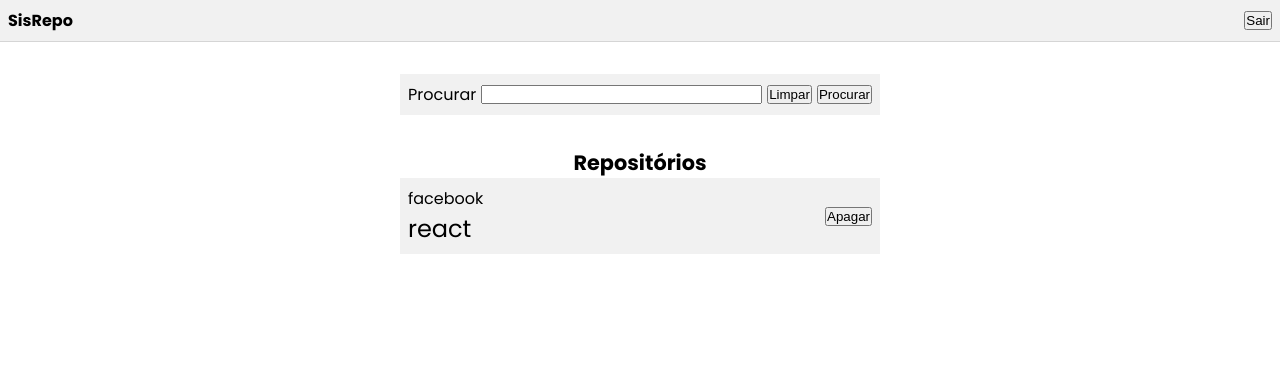
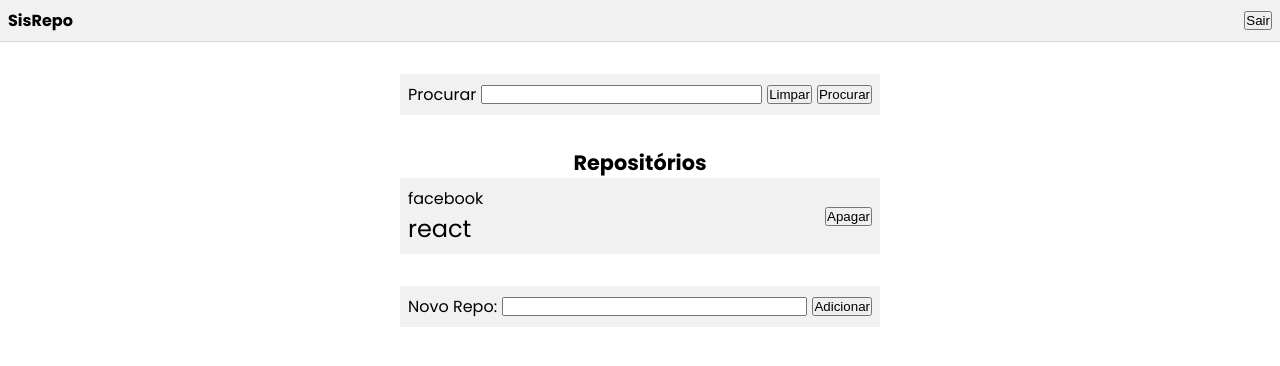
Before and after one commit to Warleyaf/crud-front-end, a React (Vite) app: page / in a window 1280 px wide. Shown: the top 366 px of the page. Built offline with nearby package versions, Linux system fonts and the light colour scheme.

Commit message:
Colocando a funcionalidade de adicionar novo repositorio

```diff
--- a/src/pages/MainPage/MainPage.css
+++ b/src/pages/MainPage/MainPage.css
@@ -12,7 +12,8 @@
    margin: 0;
 }
 
-#main .search {
+#main .search,
+#main .new {
    display: flex;
    align-items: center;
    gap: 5px;
--- a/src/pages/MainPage/MainPage.jsx
+++ b/src/pages/MainPage/MainPage.jsx
@@ -46,6 +46,12 @@ export function MainPage() {
                   <button onClick={handleDeleteRepo}>Apagar</button>
                </li>
             </ul>
+
+            <div className="new">
+               <label htmlFor="new-repo">Novo Repo:</label>
+               <input type="url" name="new-repo" id="new-repo"/>
+               <button>Adicionar</button>
+            </div>
          </div>
 
       </div>
--- /dev/null
+++ b/src/pages/MainPage/Nav.jsx
@@ -0,0 +1 @@
+import React from "react";
```
